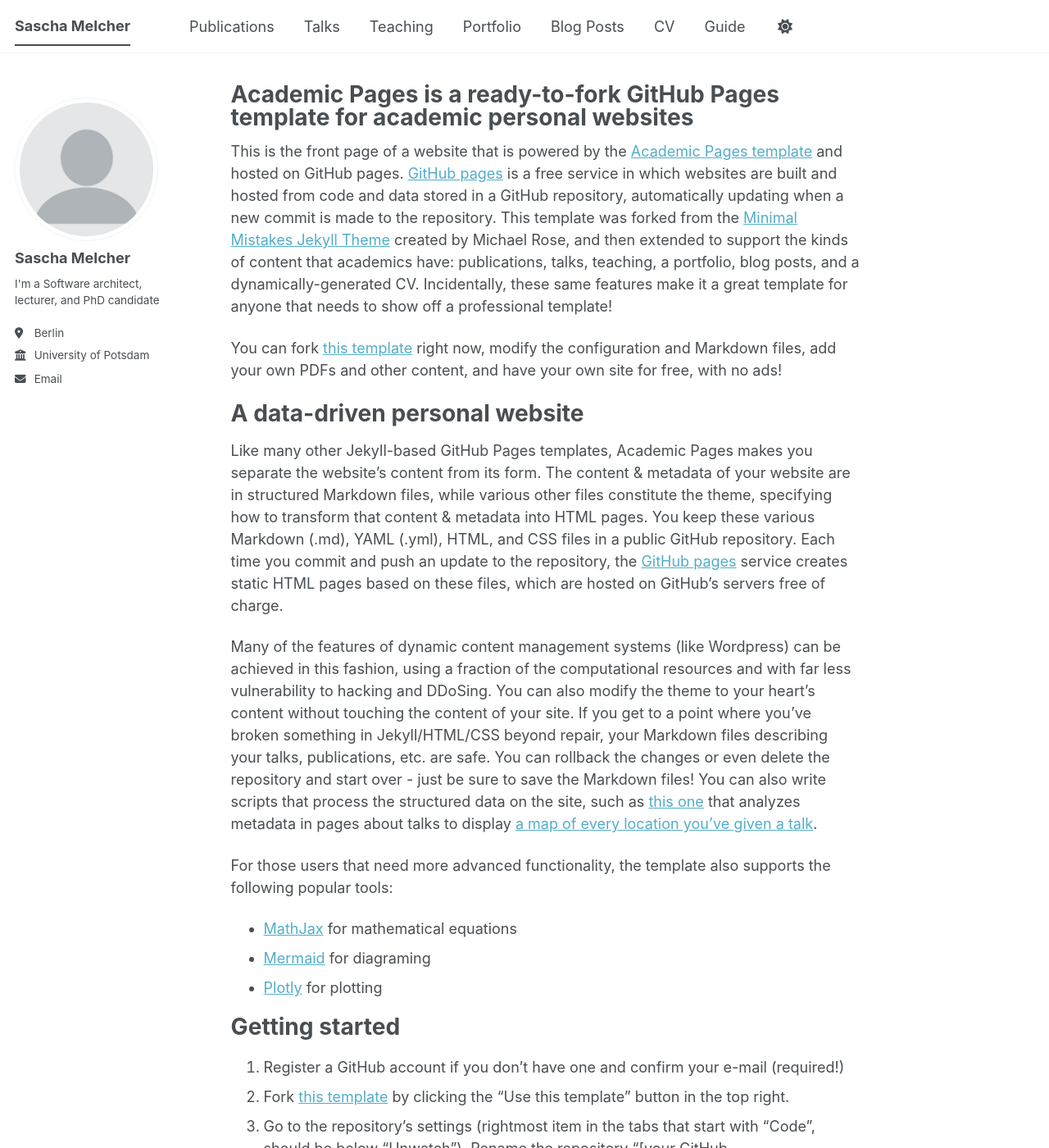
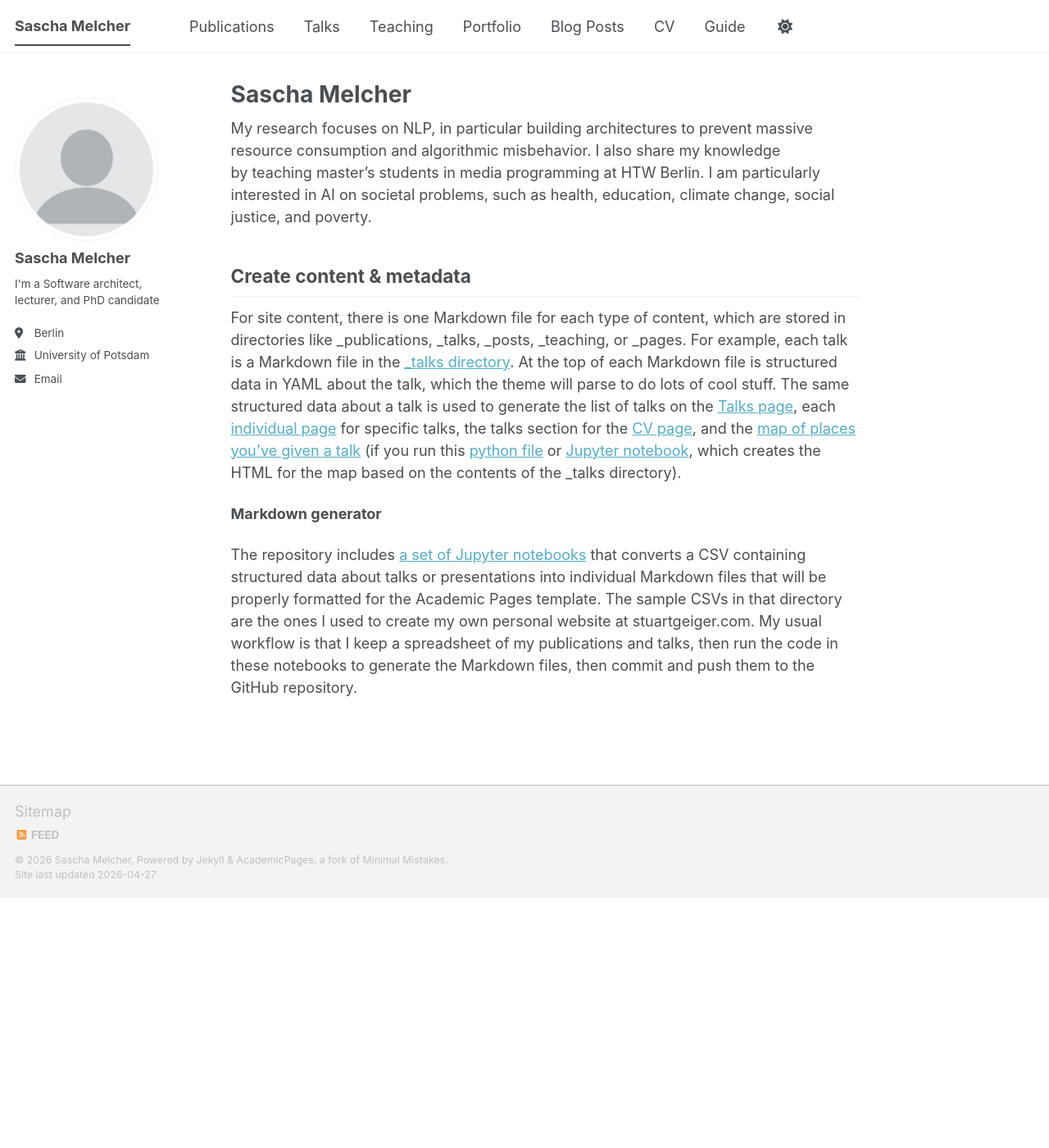
Before and after one commit to sashamelcher/sashamelcher.github.io, a Jekyll site: the page built from _pages/about.md, in a window 1280 px wide and 1400 px high. Shown: the whole window at 82% size. Built offline with Jekyll 4.4.1, drawn with Linux system fonts in a browser that asks for light colours; a script bundle is joined from its source files by our own code; library files that are not in the unit come from our copies; some of the changed text lies outside the part shown.

Commit message:
Update about.md

```diff
--- a/_pages/about.md
+++ b/_pages/about.md
@@ -1,39 +1,15 @@
 ---
 permalink: /
-title: "Academic Pages is a ready-to-fork GitHub Pages template for academic personal websites"
+title: "Sascha Melcher"
 author_profile: true
 redirect_from:
   - /about/
   - /about.html
 ---
 
-This is the front page of a website that is powered by the [Academic Pages template](https://github.com/academicpages/academicpages.github.io) and hosted on GitHub pages. [GitHub pages](https://pages.github.com) is a free service in which websites are built and hosted from code and data stored in a GitHub repository, automatically updating when a new commit is made to the repository. This template was forked from the [Minimal Mistakes Jekyll Theme](https://mmistakes.github.io/minimal-mistakes/) created by Michael Rose, and then extended to support the kinds of content that academics have: publications, talks, teaching, a portfolio, blog posts, and a dynamically-generated CV. Incidentally, these same features make it a great template for anyone that needs to show off a professional template!
-
- You can fork [this template](https://github.com/academicpages/academicpages.github.io) right now, modify the configuration and Markdown files, add your own PDFs and other content, and have your own site for free, with no ads!
-
-A data-driven personal website
-======
-Like many other Jekyll-based GitHub Pages templates, Academic Pages makes you separate the website's content from its form. The content & metadata of your website are in structured Markdown files, while various other files constitute the theme, specifying how to transform that content & metadata into HTML pages. You keep these various Markdown (.md), YAML (.yml), HTML, and CSS files in a public GitHub repository. Each time you commit and push an update to the repository, the [GitHub pages](https://pages.github.com/) service creates static HTML pages based on these files, which are hosted on GitHub's servers free of charge.
-
-Many of the features of dynamic content management systems (like Wordpress) can be achieved in this fashion, using a fraction of the computational resources and with far less vulnerability to hacking and DDoSing. You can also modify the theme to your heart's content without touching the content of your site. If you get to a point where you've broken something in Jekyll/HTML/CSS beyond repair, your Markdown files describing your talks, publications, etc. are safe. You can rollback the changes or even delete the repository and start over - just be sure to save the Markdown files! You can also write scripts that process the structured data on the site, such as [this one](https://github.com/academicpages/academicpages.github.io/blob/master/talkmap.ipynb) that analyzes metadata in pages about talks to display [a map of every location you've given a talk](https://academicpages.github.io/talkmap.html).
-
-For those users that need more advanced functionality, the template also supports the following popular tools:
-- [MathJax](https://www.mathjax.org/) for mathematical equations
-- [Mermaid](https://mermaid.js.org/) for diagraming
-- [Plotly](https://plotly.com/javascript/) for plotting
-
-Getting started
-======
-1. Register a GitHub account if you don't have one and confirm your e-mail (required!)
-1. Fork [this template](https://github.com/academicpages/academicpages.github.io) by clicking the "Use this template" button in the top right.
-1. Go to the repository's settings (rightmost item in the tabs that start with "Code", should be below "Unwatch"). Rename the repository "[your GitHub username].github.io", which will also be your website's URL.
-1. Set site-wide configuration and create content & metadata (see below -- also see [this set of diffs](https://archive.is/3TPas) showing what files were changed to set up [an example site](https://getorg-testacct.github.io) for a user with the username "getorg-testacct")
-1. Upload any files (like PDFs, .zip files, etc.) to the files/ directory. They will appear at https://[your GitHub username].github.io/files/example.pdf.
-1. Check status by going to the repository settings, in the "GitHub pages" section
-
-Site-wide configuration
-------
-The main configuration file for the site is in the base directory in [_config.yml](https://github.com/academicpages/academicpages.github.io/blob/master/_config.yml), which defines the content in the sidebars and other site-wide features. You will need to replace the default variables with ones about yourself and your site's github repository. The configuration file for the top menu is in [_data/navigation.yml](https://github.com/academicpages/academicpages.github.io/blob/master/_data/navigation.yml). For example, if you don't have a portfolio or blog posts, you can remove those items from that navigation.yml file to remove them from the header.
+My research focuses on NLP, in particular building architectures to prevent massive resource consumption and algorithmic misbehavior.
+I also share my knowledge by teaching master's students in media programming at HTW Berlin.
+I am particularly interested in AI on societal problems, such as health, education, climate change, social justice, and poverty.
 
 Create content & metadata
 ------
@@ -43,14 +19,3 @@ For site content, there is one Markdown file for each type of content, which are
 
 The repository includes [a set of Jupyter notebooks](https://github.com/academicpages/academicpages.github.io/tree/master/markdown_generator
 ) that converts a CSV containing structured data about talks or presentations into individual Markdown files that will be properly formatted for the Academic Pages template. The sample CSVs in that directory are the ones I used to create my own personal website at stuartgeiger.com. My usual workflow is that I keep a spreadsheet of my publications and talks, then run the code in these notebooks to generate the Markdown files, then commit and push them to the GitHub repository.
-
-How to edit your site's GitHub repository
-------
-Many people use a git client to create files on their local computer and then push them to GitHub's servers. If you are not familiar with git, you can directly edit these configuration and Markdown files directly in the github.com interface. Navigate to a file (like [this one](https://github.com/academicpages/academicpages.github.io/blob/master/_talks/2012-03-01-talk-1.md) and click the pencil icon in the top right of the content preview (to the right of the "Raw | Blame | History" buttons). You can delete a file by clicking the trashcan icon to the right of the pencil icon. You can also create new files or upload files by navigating to a directory and clicking the "Create new file" or "Upload files" buttons.
-
-Example: editing a Markdown file for a talk
-![Editing a Markdown file for a talk](/images/editing-talk.png)
-
-For more info
-------
-More info about configuring Academic Pages can be found in [the guide](https://academicpages.github.io/markdown/), the [growing wiki](https://github.com/academicpages/academicpages.github.io/wiki), and you can always [ask a question on GitHub](https://github.com/academicpages/academicpages.github.io/discussions). The [guides for the Minimal Mistakes theme](https://mmistakes.github.io/minimal-mistakes/docs/configuration/) (which this theme was forked from) might also be helpful.
```
